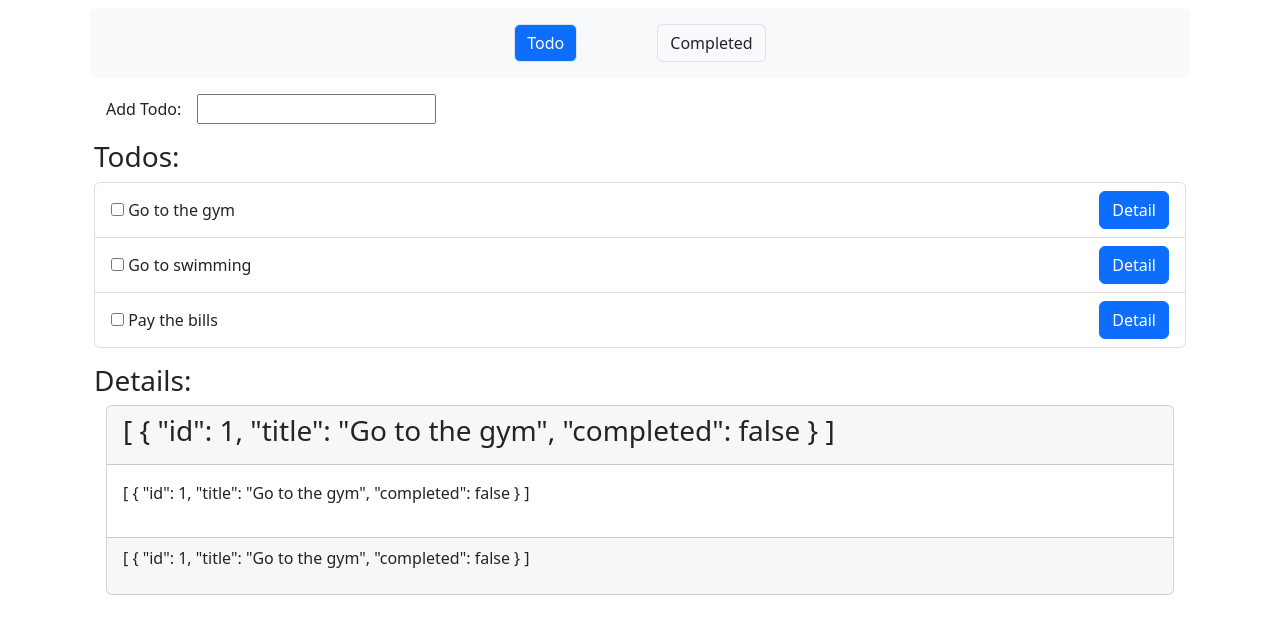
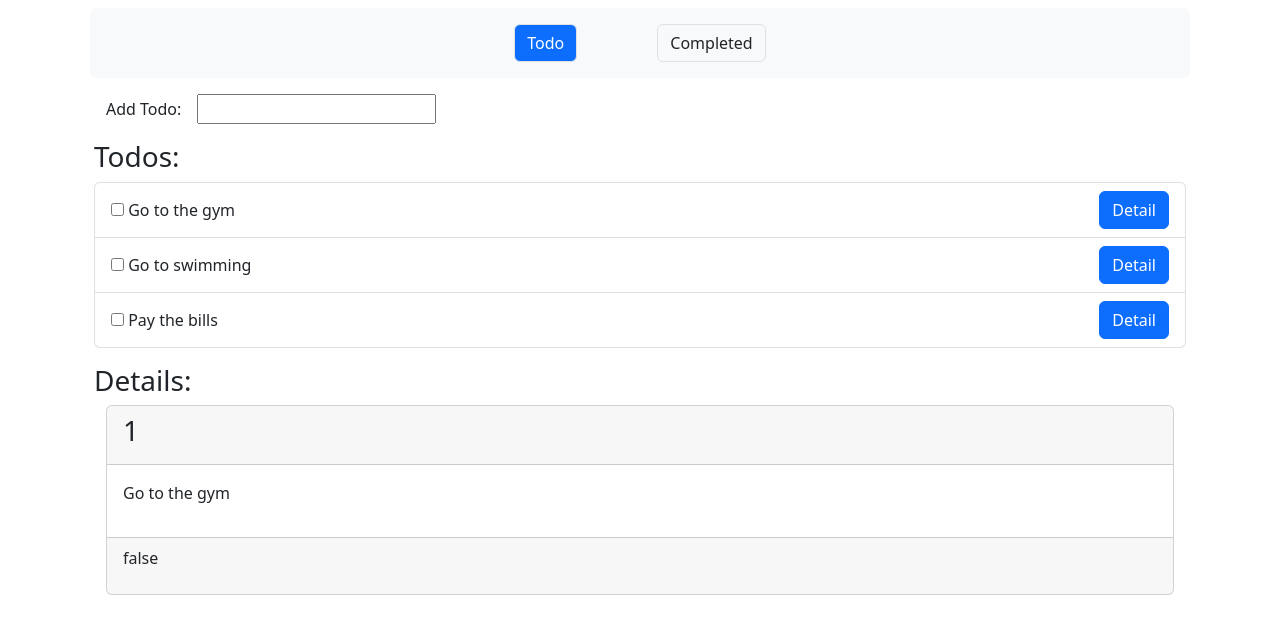
Before and after one commit to tugrankenger/vue3-composition-api-todo, a Vue app: page /detail/1 in a window 1280 px wide. Shown: the top 634 px of the page. Built offline with nearby package versions, Linux system fonts and the light colour scheme.

Commit message:
props are deleted, using store pinia

```diff
--- a/src/App.vue
+++ b/src/App.vue
@@ -8,7 +8,7 @@
         <router-link :to="{name:'completedPage'}" class="btn border text-decoration-none" active-class="bg-primary text-white">Completed</router-link>
       </li>
     </ul>
-    <router-view @add-todo="addTodo" :todos="todosStore.todos"  />
+    <router-view @add-todo="addTodo"  />
   </div>
 </template>
 
@@ -42,10 +42,6 @@ const todosStore = todos();
 // })
 
 const addTodo =(title) =>{
-  todosStore.todos.push({
-    id:todosStore.todos.length+1,
-    title:title,
-    completed:false
-  })
+  todosStore.addTodo(title)
 }
 </script>
--- a/src/components/Detail.vue
+++ b/src/components/Detail.vue
@@ -1,14 +1,15 @@
 <script setup>
 import {useRoute} from 'vue-router'
 
-const props = defineProps({
-    todos: Array
-})
+import {todos} from "../stores/todos"
+
+const todosStore = todos();
 
 const route = useRoute()
 
-const filterId = () =>{
-    return props.todos.filter((item) => item.id == route.params.id)
+const todo = () =>{
+    return todosStore.todos.find((item) => item.id == route.params.id)
+    // filter array doner, find object doner
 }
 
 </script>
@@ -17,13 +18,13 @@ const filterId = () =>{
     <div class="container">
         <div class="card">
             <div class="card-header">
-                <h3>{{filterId()}}</h3>
+                <h3>{{todo().id}}</h3>
             </div>
             <div class="card-body">
-                <p>{{filterId()}}</p>
+                <p>{{todo().title}}</p>
             </div>
             <div class="card-footer">
-                <p>{{filterId()}}</p>
+                <p>{{todo().completed}}</p>
             </div>
         </div>
     </div>
--- a/src/stores/todos.js
+++ b/src/stores/todos.js
@@ -22,5 +22,16 @@ export const todos = defineStore("todos", {
                 }
             ]
         }
+
     },
+    actions: {
+        addTodo(title) {
+            this.todos.push({
+                id: this.todos.length + 1,
+                title: title,
+                completed: false
+            })
+        },
+    },
+    // actions ekle push islemleri icin
 });
--- a/src/views/CompletedPage.vue
+++ b/src/views/CompletedPage.vue
@@ -12,11 +12,11 @@
 
 <script setup>
 
-    const props = defineProps({
-        todos: Array
-    })
+    import {todos} from "./stores/todos"
+
+const todosStore = todos();
 
     const completedTrue =()=>{
-        return props.todos.filter((item)=> item.completed)
+        return todosStore.filter((item)=> item.completed)
     }
 </script>
--- a/src/views/HomePage.vue
+++ b/src/views/HomePage.vue
@@ -5,7 +5,7 @@
         </div>
         <h3>Todos:</h3>
         <ul class="list-group">
-            <li v-for="todo in todos" :key="todo.id"
+            <li v-for="todo in todosFilter" :key="todo.id"
                 class="list-group-item d-flex justify-content-between align-items-center">
                 <div>
                     <input type="checkbox" v-model="todo.completed">
@@ -16,7 +16,7 @@
         </ul>
         <div class="todo-detail my-3">
             <h3>Details:</h3>
-            <router-view :todos="props.todos" />
+            <router-view />
         </div>
     </div>
 </template>
@@ -28,15 +28,17 @@ import { useRouter } from 'vue-router'
 
 const router = useRouter()
 
-const props = defineProps({
-    todos: Array
-})
+import {todos} from "../stores/todos"
+
+const todosStore = todos();
+
+console.log(todosStore.todos)
 
 const emit = defineEmits(['addTodo']);
 
-const todos = computed(() => {
+const todosFilter = computed(() => {
     let completed = []
-    props.todos.filter((item) => {
+    todosStore.todos.filter((item) => {
         if (!item.completed) {
             completed.push(item)
         }
```
